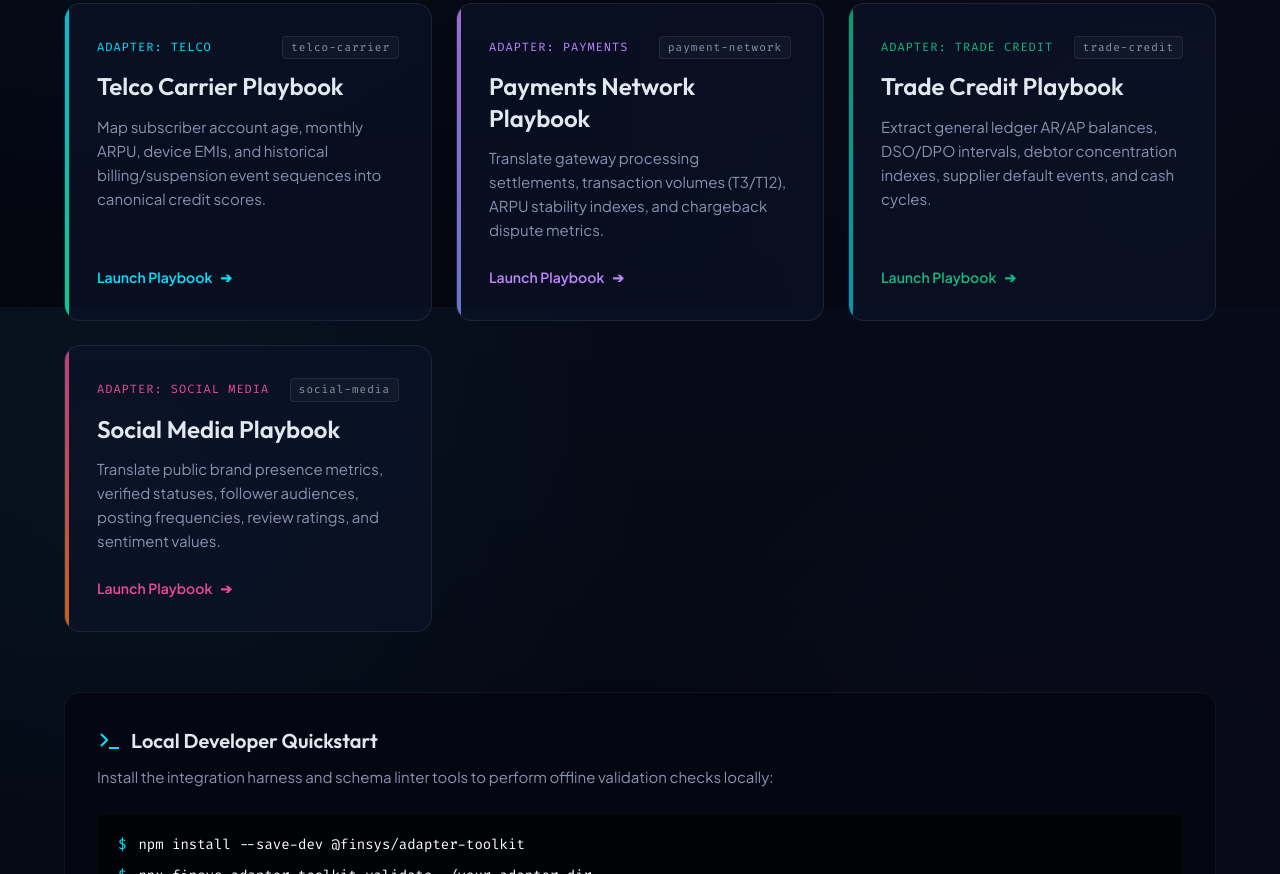
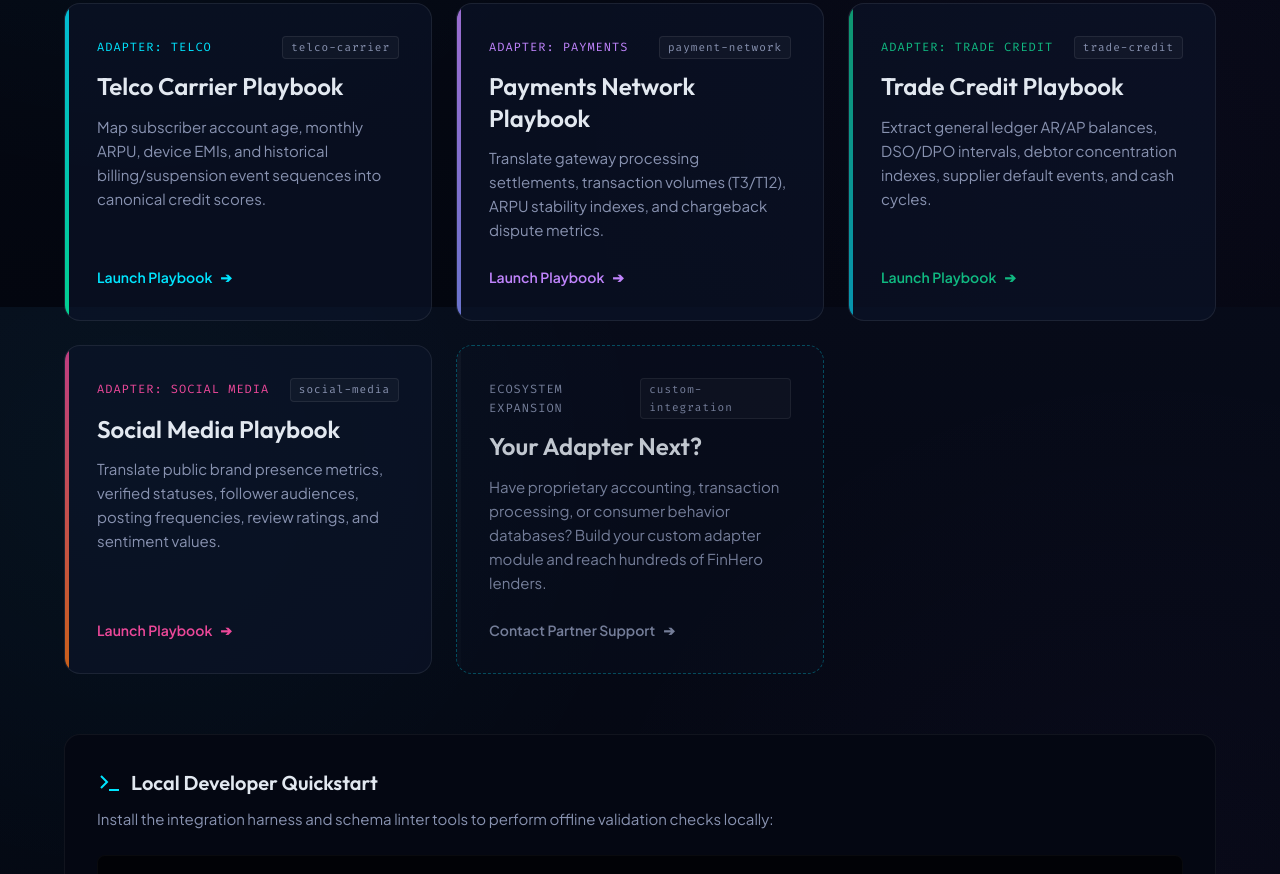
Before and after one commit to ExtraGalaxies/finsys-adapter-toolkit, a website: page docs/index.html in a window 1280 px wide. Shown: the part 493-1367 px from the top of the page. Drawn offline with Linux system fonts and the light colour scheme.

Commit message:
docs: add placeholder custom adapter card to index page

```diff
--- a/docs/index.html
+++ b/docs/index.html
@@ -258,6 +258,19 @@
       --border-color-focus-override: rgba(236, 72, 153, 0.4);
     }
 
+    .card-placeholder {
+      border: 1px dashed rgba(0, 229, 255, 0.35);
+      background: rgba(13, 20, 43, 0.25);
+      --accent-gradient: linear-gradient(to bottom, rgba(255,255,255,0.05), rgba(255,255,255,0.02));
+      --meta-color: var(--text-muted);
+      opacity: 0.85;
+    }
+    .card-placeholder:hover {
+      border-style: solid;
+      border-color: var(--text-highlight);
+      opacity: 1;
+    }
+
     /* Command section */
     .terminal-section {
       background: #040712;
@@ -417,6 +430,21 @@
           <span>Launch Playbook</span> ➔
         </div>
       </a>
+
+      <!-- Placeholder Card -->
+      <a href="mailto:partners@finhero.example?subject=Custom%20Adapter%20Integration" class="card card-placeholder">
+        <div>
+          <div class="card-meta">
+            <span>Ecosystem Expansion</span>
+            <span class="category-badge">custom-integration</span>
+          </div>
+          <h2>Your Adapter Next?</h2>
+          <p>Have proprietary accounting, transaction processing, or consumer behavior databases? Build your custom adapter module and reach hundreds of FinHero lenders.</p>
+        </div>
+        <div class="card-footer">
+          <span>Contact Partner Support</span> ➔
+        </div>
+      </a>
     </div>
 
     <!-- Quickstart commands -->
```
